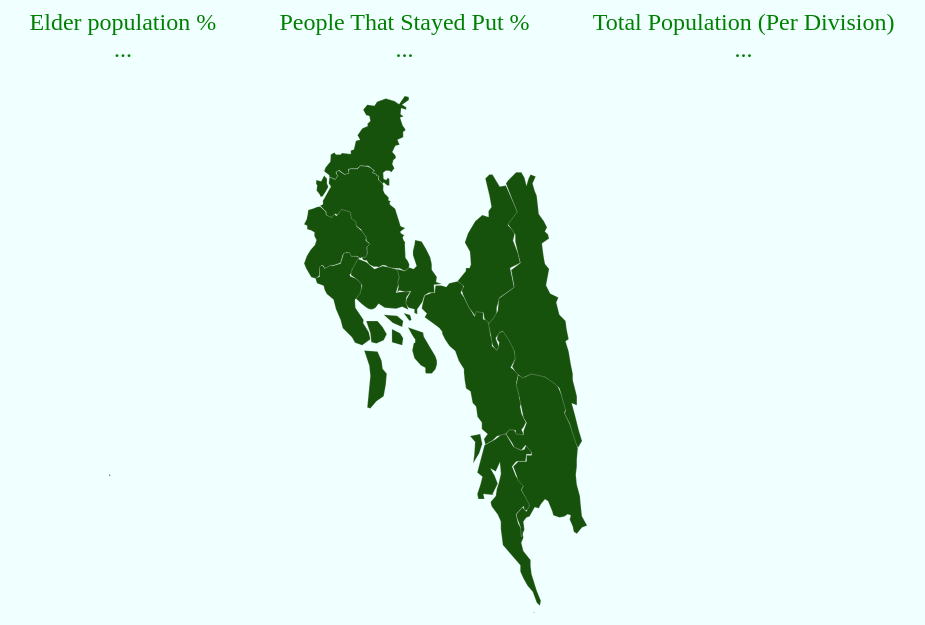
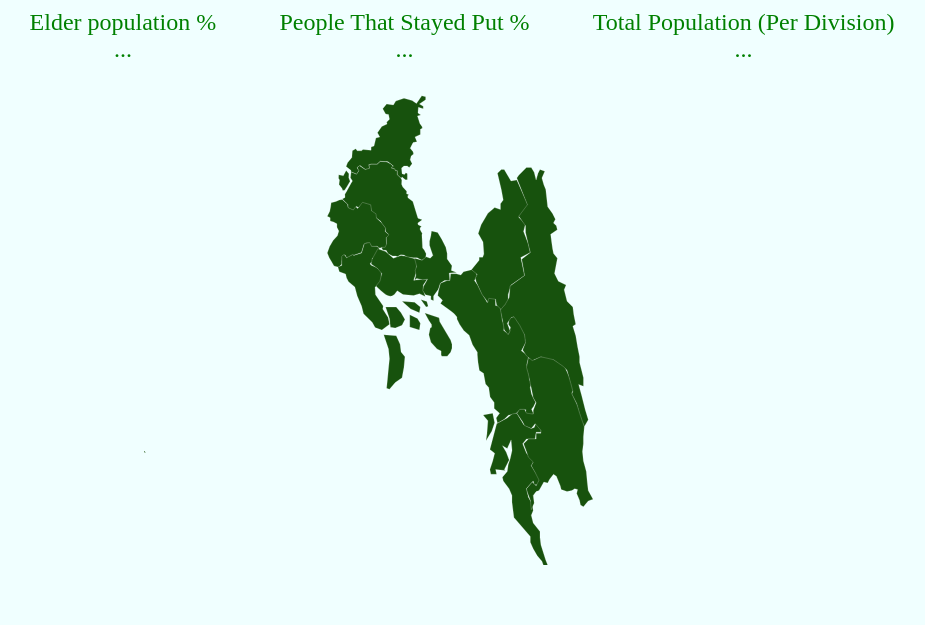
Before and after one commit to Nusrat7991/BD_MAP_COVID, a plain HTML site: page CG.html in a window 1280 px wide. Shown: the part 206-831 px from the top of the page, without its empty margins (178-1103 px from the left). After the commit the page ends 800 px from the top, so only its background shows below. Drawn offline with Linux system fonts and the light colour scheme.

Commit message:
Update CG.html

```diff
--- a/CG.html
+++ b/CG.html
@@ -12,7 +12,7 @@
 
 		}
         svg{
-            height: 65vh;
+            height: 59vh;
              width: -webkit-fill-available;
         }
 
@@ -75,7 +75,7 @@ text-align: center;
 
 			</div>
             <div class="map">
-                <svg id="svg1895" xmlns="http://www.w3.org/2000/svg" viewBox="250 235 190 360">
+                <svg id="svg1895" xmlns="http://www.w3.org/2000/svg" viewBox="240 235 190 348">
                     <defs>
                     <style>
                         .land
```
